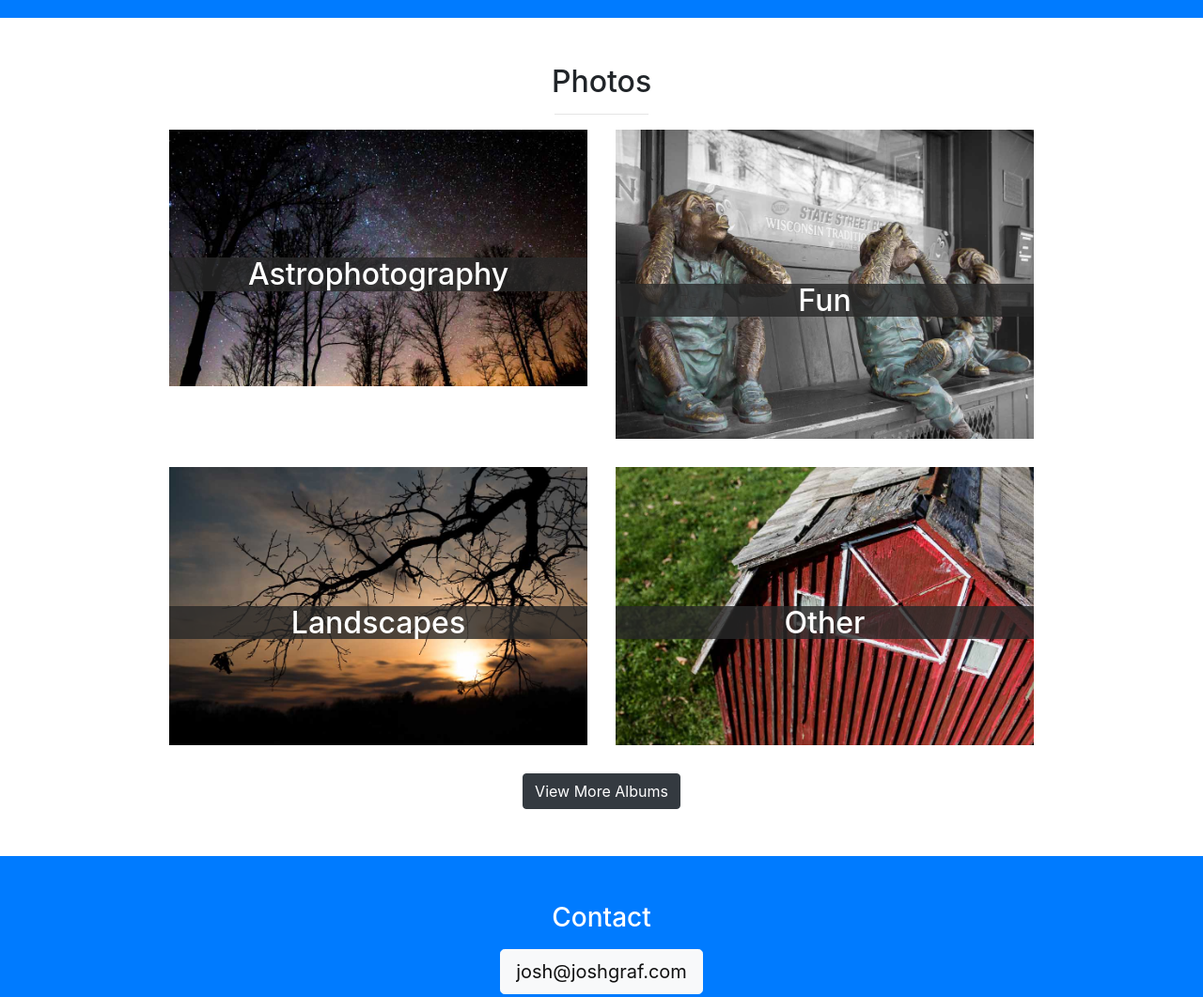
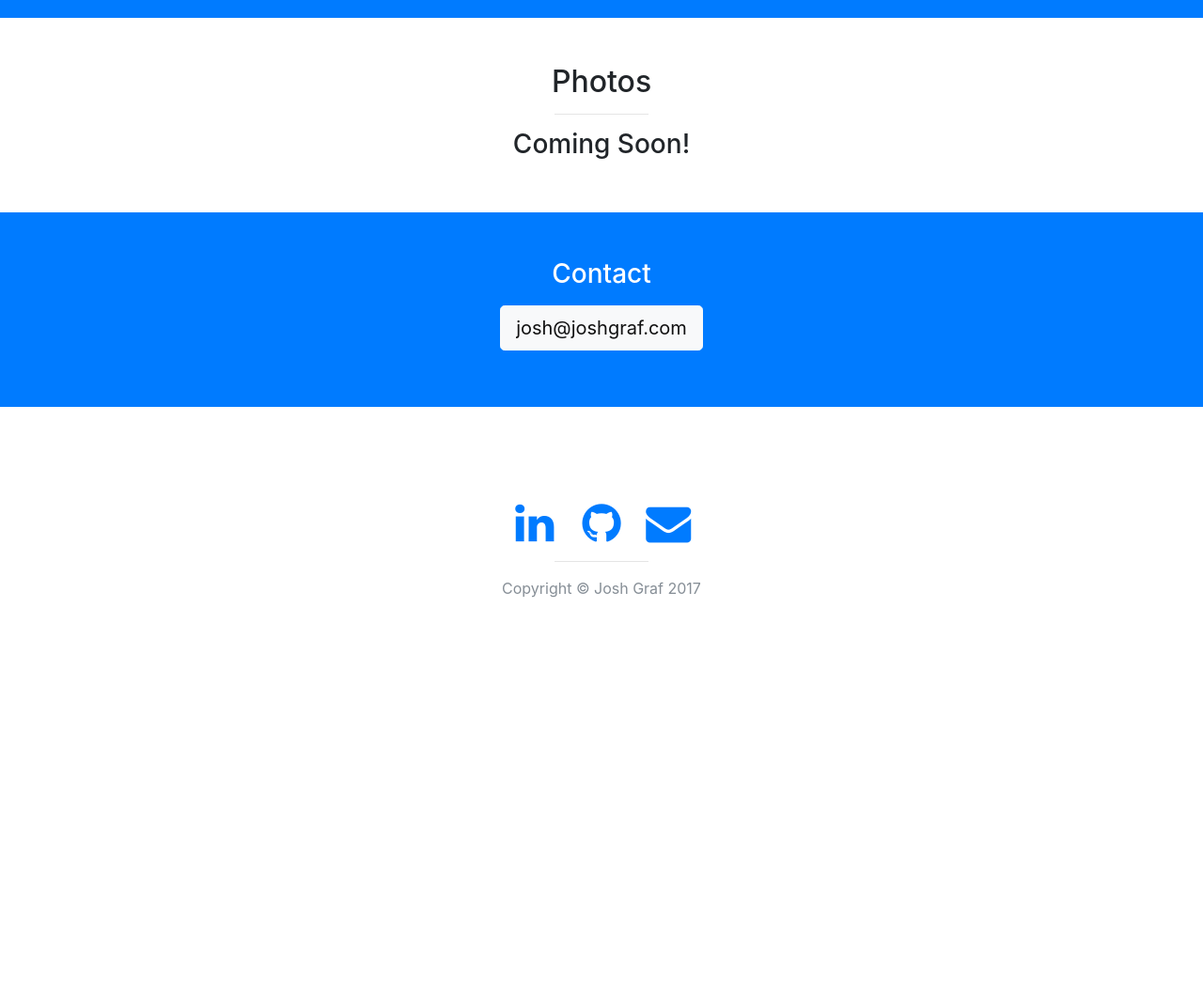
Before and after one commit to randragon42/personal-website, a website with bundled scripts: page index.html in a window 1280 px wide. Shown: the part 1440-2501 px from the top of the page at 94% size. After the commit the page ends 2194 px from the top, so only its background shows below. Built offline with nearby package versions, Linux system fonts and the light colour scheme.

Commit message:
comment out photos section for now

```diff
--- a/index.html
+++ b/index.html
@@ -166,6 +166,8 @@
           <div class="col-lg-10 mx-auto text-center">
             <h2>Photos</h2>
             <hr class="small">
+            <h3>Coming Soon!</h3>
+            <!--
             <div class="row">
               <div class="col-md-6">
                 <div class="portfolio-item">
@@ -200,8 +202,9 @@
                 </div>
               </div>
             </div>
+            -->
             <!-- /.row (nested) -->
-            <a href="#" class="btn btn-dark">View More Albums</a>
+            <!-- <a href="#" class="btn btn-dark">View More Albums</a> -->
           </div>
           <!-- /.col-lg-10 -->
         </div>
```
